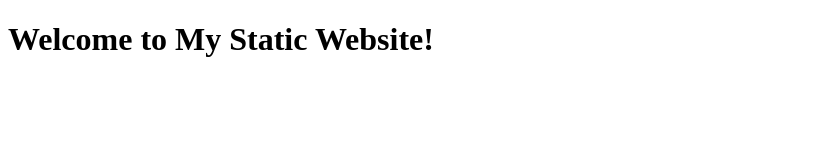
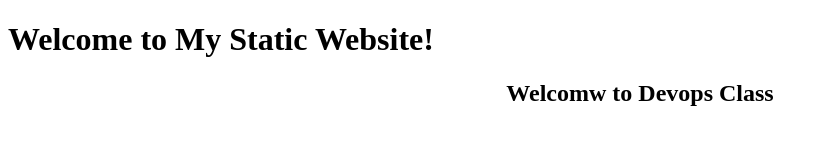
Before and after one commit to navya-sai-17/static-webapp, a plain HTML site: page index.html in a window 1280 px wide. Shown: the whole page, without its empty margins (0-828 px from the left). Drawn offline with Linux system fonts and the light colour scheme.

Commit message:
hook-commit

```diff
--- a/index.html
+++ b/index.html
@@ -5,5 +5,6 @@
 </head>
 <body>
     <h1>Welcome to My Static Website!</h1>
+    <h2 style="text-align: center;">Welcomw to Devops Class</h2>
 </body>
 </html>
```
